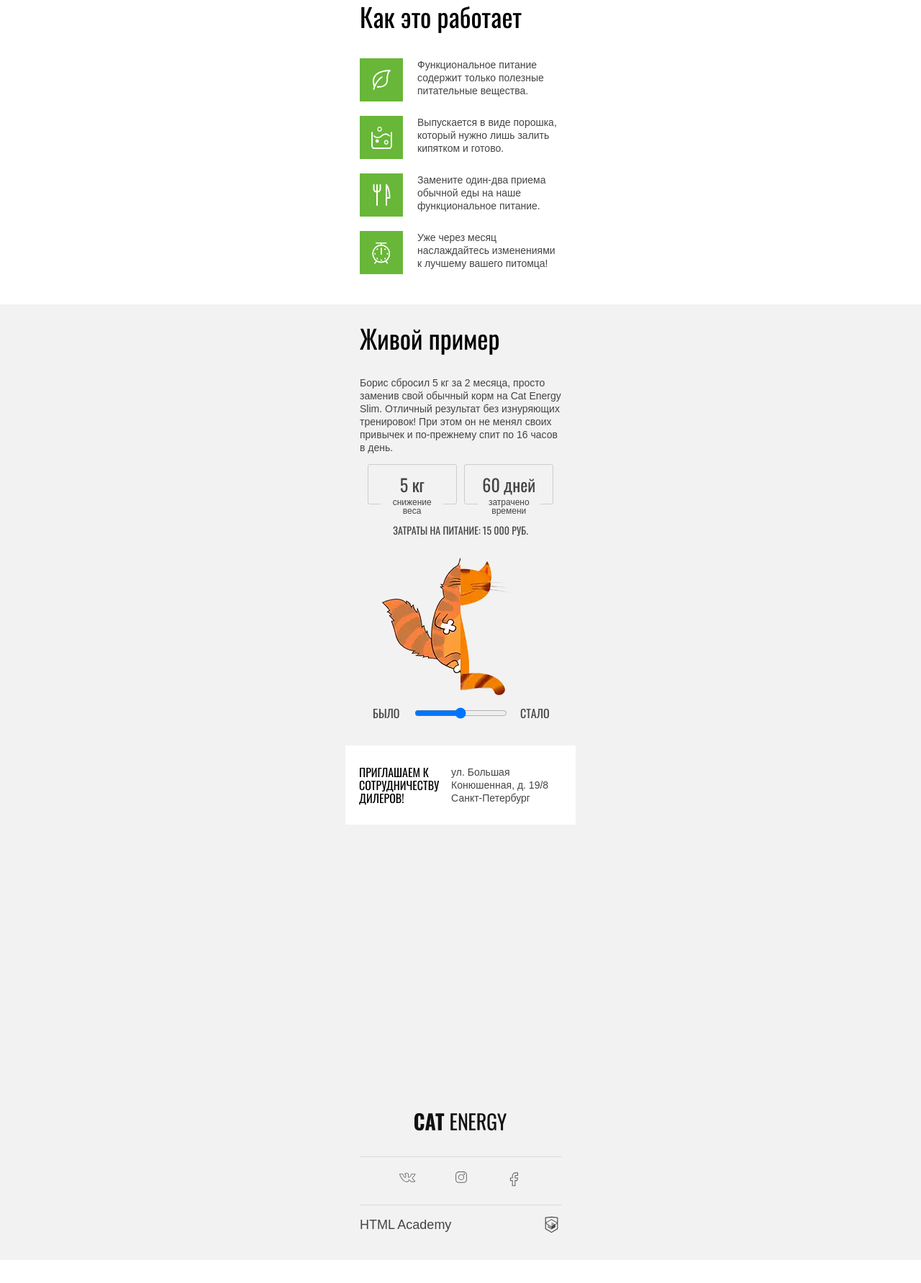
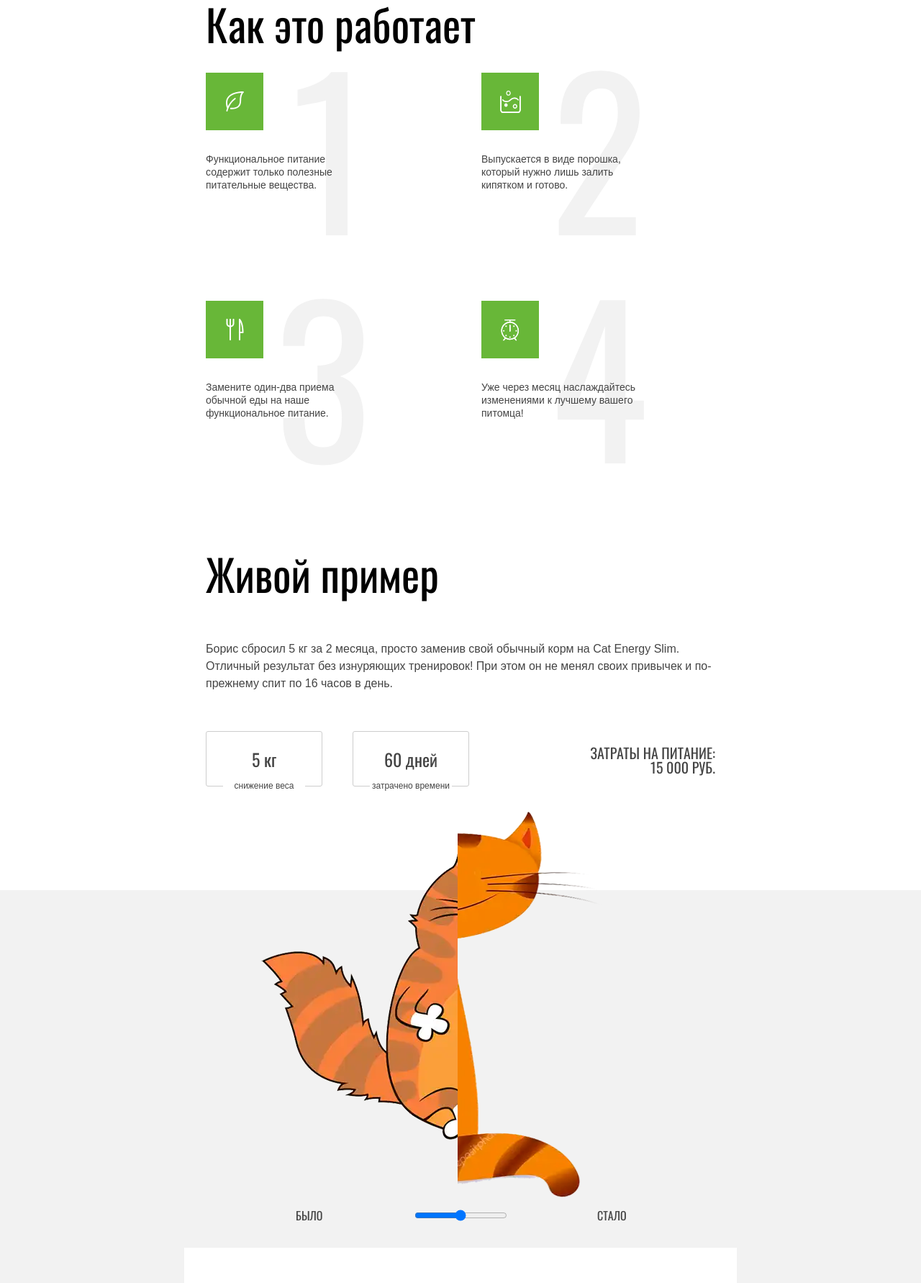
Before and after one commit to k0missar/catEnergy, a website: page source/index.html in a window 1280 px wide. Shown: the part 1557-3340 px from the top of the page at 72% size. Before the commit the page ends 3308 px from the top, so only its background shows below. Drawn offline with nearby package versions, Linux system fonts and the light colour scheme; files that its build step writes are made by us from their sources.

Commit message:
Слайдер до/после оптимизирован под планшет. index.html оптимизирован под планшет. Часть кода вынесена в новые less блоки

```diff
--- a/source/index.html
+++ b/source/index.html
@@ -109,6 +109,7 @@
           <p class="example-cat__text">
             Борис сбросил 5 кг за 2 месяца, просто заменив свой обычный корм на Cat Energy Slim. Отличный результат без изнуряющих тренировок! При этом он не менял своих привычек и по-прежнему спит по 16 часов в день.
           </p>
+          <div class="example-cat__data">
             <ul class="example-cat__list">
               <li class="example-cat__item">5 кг</li>
               <li class="example-cat__item">60 дней</li>
@@ -116,12 +117,11 @@
             <p class="example-cat__commercial">
               Затраты на питание: 15 000 руб.
             </p>
+          </div>
           <div class="example-cat__slider">
             <div class="example-cat__block">
               <div class="example-cat__green-block"></div>
-              <div class="example-cat__yellow-block">
-                <img src="/img/cat-2-200.webp" alt="" class="example-cat__yellow-image">
-              </div>
+              <div class="example-cat__yellow-block"></div>
             </div>
             <div class="example-cat__controls">
               <label for="slide" class="example-cat__label">Было</label>
--- /dev/null
+++ b/source/less/block/body.less
@@ -0,0 +1,13 @@
+body {
+  .font-body();
+  color: @color-gray;
+  min-width: 320px;
+
+  @media (min-width: @tablet-width) {
+    min-width: @tablet-width;
+  }
+
+  @media (min-width: @desktop-width) {
+    min-width: @desktop-width;
+  }
+}
--- a/source/less/block/contact-info.less
+++ b/source/less/block/contact-info.less
@@ -4,16 +4,34 @@
   background-color: @color-white;
   width: 320px;
   margin: 0 auto;
+  @media (min-width: @tablet-width) {
+    display: flex;
+    justify-content: space-between;
+    width: 768px;
+    padding: 66px 71px 51px;
+  }
   &__title {
     .font-heading(@size: 16px; @height: 18px);
     text-transform: uppercase;
+    @media (min-width: @tablet-width) {
+      width: 171px;
+      .font-heading(@size: 20px; @height: 21px);
+    }
   }
   &__adress {
     margin: 0;
+    @media (min-width: @tablet-width) {
+      width: 159px;
+      text-align: right;
+      .font-body(@size: 16px; @height: 20px);
+    }
   }
   &__maps {
     margin: 0 auto;
     width: 320px;
     height: 362px;
+    @media (min-width: @tablet-width) {
+      width: 768px;
+    }
   }
 }
--- a/source/less/block/example-cat.less
+++ b/source/less/block/example-cat.less
@@ -2,14 +2,40 @@
   padding-top: 27px;
   background-color: @color-white-light;
   padding-bottom: 25px;
+  @media (min-width: @tablet-width) {
+    background-image: linear-gradient(to bottom, @color-white 50%, @color-white-light 50%);
+    //width: 708px;
+    //margin: 0 auto;
+  }
   &__title {
     margin-bottom: 33px;
+    @media (min-width: @tablet-width) {
+      .font-heading(@size: 60px; @height: 60px);
+      margin-bottom: 63px;
+    }
+  }
+  &__text {
+    @media (min-width: @tablet-width) {
+      .font-body(@size: 16px; @height: 24px);
+      margin-bottom: 54px;
+    }
+  }
+  &__data {
+    @media (min-width: @tablet-width) {
+      display: flex;
+      justify-content: space-between;
+    }
   }
   &__list {
     display: flex;
     justify-content: space-evenly;
     position: relative;
     margin-bottom: 26px;
+    :first-of-type {
+      @media (min-width: @tablet-width) {
+        margin-right: 42px;
+      }
+    }
     :first-of-type::after {
       content: "снижение\0a веса";
       position: absolute;
@@ -19,6 +45,12 @@
       background-color: @color-white-light;
       text-align: center;
       bottom: -15px;
+      @media (min-width: @tablet-width) {
+        width: 114px;
+        content: "снижение веса";
+        background-color: @color-white;
+        bottom: -5px;
+      }
     }
     :last-of-type::after {
       content: "затрачено времени";
@@ -28,10 +60,14 @@
       background-color: @color-white-light;
       text-align: center;
       bottom: -15px;
+      @media (min-width: @tablet-width) {
+        width: 114px;
+        background-color: @color-white;
+        bottom: -5px;
+      }
     }
   }
   &__item {
-    //position: relative;
     display: flex;
     justify-content: center;
     align-items: center;
@@ -40,11 +76,20 @@
     width: 124px;
     height: 56px;
     .font-body(@family: 'Oswald'; @size: 24px; @height: 24px);
+    @media (min-width: @tablet-width) {
+      width: 162px;
+      height: 77px;
+    }
   }
   &__commercial {
     .font-body(@family: 'Oswald', serif; @height: 20px);
     text-transform: uppercase;
     text-align: center;
+    @media (min-width: @tablet-width) {
+      width: 174px;
+      text-align: right;
+      .font-body(@family: 'Oswald', serif; @size: 20px; @height: 20px);
+    }
   }
   /* &__slide {
     display: inline-block;
@@ -70,12 +115,22 @@
   &__block {
     display: flex;
     position: relative;
+    @media (min-width: @tablet-width) {
+      width: 700px;
+      height: 550px;
+    }
   }
   &__green-block {
     width: 140px;
     height: 210px;
     //background-color: @color-green;
     background-image: url(/img/cat-1-280.webp);
+    background-repeat: no-repeat;
+    @media (min-width: @tablet-width) {
+      width: 700px;
+      height: 550px;
+      background-image: url(/img/cat-1-708.webp);
+    }
   }
   &__yellow-block {
     position: relative;
@@ -83,6 +138,16 @@
     width: 140px;
     height: 210px;
     //background-color: #ffd700;
+    background-image: url(/img/cat-2-200.webp);
+    background-size: 280px 200px;
+    background-position: bottom right;
+    background-repeat: no-repeat;
+    @media (min-width: @tablet-width) {
+      width: 700px;
+      height: 550px;
+      background-image: url(/img/cat-2-708.webp);
+      background-size: 700px 550px;
+    }
   }
   &__yellow-image {
     position: absolute;
--- /dev/null
+++ b/source/less/block/footer.less
@@ -0,0 +1,3 @@
+.page__footer {
+  background-color: @color-white-light;
+}
--- /dev/null
+++ b/source/less/block/header.less
@@ -0,0 +1,12 @@
+.header {
+  @media (min-width: @tablet-width) {
+    display: flex;
+    justify-content: space-around;
+    width: @tablet-width;
+    margin: 0 auto;
+  }
+  @media (min-width: @desktop-width) {
+    width: @desktop-width;
+    justify-content: space-between;
+  }
+}
--- /dev/null
+++ b/source/less/block/other-info.less
@@ -0,0 +1,54 @@
+.other-info {
+  margin: 0 auto;
+  width: 280px;
+  padding: 39px 0 22px;
+  @media (min-width: @tablet-width) {
+    width: 768px;
+    display: flex;
+    justify-content: space-between;
+    align-items: center;
+    padding: 60px 30px 66px;
+  }
+  &__logo {
+    display: block;
+    border-bottom: 1px solid @color-white-silver;
+    padding-bottom: 32px;
+    text-align: center;
+    @media (min-width: @tablet-width) {
+      border-bottom: none;
+      padding-bottom: 0;
+    }
+  }
+  &__social-icon {
+    display: flex;
+    justify-content: space-evenly;
+    align-items: center;
+    padding: 20px 0;
+    border-bottom: 1px solid @color-white-silver;
+    @media (min-width: @tablet-width) {
+      width: 129px;
+      justify-content: space-between;
+      align-items: center;
+      border-bottom: none;
+      padding: 0;
+    }
+  }
+  &__soc-link {
+    display: block;
+  }
+  &__developer {
+    display: flex;
+    justify-content: space-between;
+    align-items: center;
+  }
+  &__dev-text {
+    .font-body(@size: 18px);
+    color: @color-gray;
+    @media (min-width: @tablet-width) {
+      margin-right: 22px;
+    }
+  }
+  svg path {
+    fill: @color-gray;
+  }
+}
--- a/source/less/block/promo.less
+++ b/source/less/block/promo.less
@@ -1,15 +1,33 @@
 .promo {
   width: 280px;
   margin: 27px auto 42px;
+  @media (min-width: @tablet-width) {
+    width: 708px;
+  }
   &__title {
     margin-bottom: 38px;
+    @media (min-width: @tablet-width) {
+      .font-heading(@size: 60px; @height: 60px);
+    }
   }
   &__list {
-
+    @media (min-width: @tablet-width) {
+      display: grid;
+      grid-template-columns: 230px 230px;
+      grid-template-rows: 280px;
+      grid-auto-rows: 280px;
+      gap: 37px 153px;
+      counter-reset: example 0;
+    }
   }
   &__item {
     display: flex;
     margin-bottom: 20px;
+    @media (min-width: @tablet-width) {
+      flex-direction: column;
+      justify-content: start;
+      position: relative;
+    }
   }
   &__picture {
     display: flex;
@@ -18,9 +36,30 @@
     min-width: 60px;
     min-height: 60px;
     background-color: @color-green;
+    @media (min-width: @tablet-width) {
+      width: 80px;
+      height: 80px;
+      margin-bottom: 31px;
+    }
   }
   &__text {
     margin: 0;
     margin-left: 20px;
+    @media (min-width: @tablet-width) {
+      margin-left: 0;
+    }
   }
 }
+
+@media (min-width: @tablet-width) {
+  .promo__item::after {
+    counter-increment: example 1;
+    content: counter(example);
+    position: absolute;
+    right: 0;
+    top: -40px;
+    .font-body(@family: 'Oswald', serif; @size: 280px; @height: 280px);
+    color: @color-white-light;
+    z-index: -1;
+  }
+}
--- /dev/null
+++ b/source/less/default-settings.less
@@ -0,0 +1,50 @@
+* {
+  box-sizing: border-box;
+}
+
+html,
+body {
+  margin: 0px;
+  padding: 0px;
+}
+
+h1 {
+  margin: 0;
+  padding: 0;
+  .font-heading();
+  color: @color-white;
+}
+
+h2 {
+  margin: 0;
+  padding: 0;
+  .font-heading();
+  color: @color-black;
+}
+
+ul {
+  margin: 0;
+  padding: 0;
+  list-style: none;
+}
+
+.visually-hidden {
+  position: absolute;
+  width: 1px;
+  height: 1px;
+  margin: -1px;
+  border: 0;
+  padding: 0;
+  white-space: nowrap;
+  clip-path: inset(100%);
+  clip: rect(0 0 0 0);
+  overflow: hidden;
+}
+
+.wrapper {
+  width: 280px;
+  margin: 0 auto;
+  @media (min-width: @tablet-width) {
+    width: 708px;
+  }
+}
--- a/source/less/style.less
+++ b/source/less/style.less
@@ -1,4 +1,4 @@
-// Начните писать стили здесь
+// Подключаемые шрифты
 @font-face {
   font-family: "Oswald";
   src: url("../fonts/oswaldregular.woff2") format("woff2"),
@@ -17,86 +17,14 @@
   font-display: swap;
 }
 
-//Стандрат
-* {
-  box-sizing: border-box;
-}
-
-html,
-body {
-  margin: 0px;
-  padding: 0px;
-}
-
-body {
-  .font-body();
-  color: @color-gray;
-  min-width: 320px;
-
-  @media (min-width: @tablet-width) {
-    min-width: @tablet-width;
-  }
-
-  @media (min-width: @desktop-width) {
-    min-width: @desktop-width;
-  }
-}
-
-h1 {
-  margin: 0;
-  padding: 0;
-  .font-heading();
-  color: @color-white;
-}
-
-h2 {
-  margin: 0;
-  padding: 0;
-  .font-heading();
-  color: @color-black;
-}
-
-ul {
-  margin: 0;
-  padding: 0;
-  list-style: none;
-}
-
-.visually-hidden {
-  position: absolute;
-  width: 1px;
-  height: 1px;
-  margin: -1px;
-  border: 0;
-  padding: 0;
-  white-space: nowrap;
-  clip-path: inset(100%);
-  clip: rect(0 0 0 0);
-  overflow: hidden;
-}
-
-.wrapper {
-  width: 280px;
-  margin: 0 auto;
-}
+//Переменные, шаблоны, общие стили
+@import 'variables.less'; // Переменные
+@import 'templates.less'; // Готовые шаблоны
+@import 'default-settings.less'; // Общие обнуляющие стили и т.п.
 
 // Блоки
-//Шапка
-.header {
-  @media (min-width: @tablet-width) {
-    display: flex;
-    justify-content: space-around;
-    width: @tablet-width;
-    margin: 0 auto;
-  }
-  @media (min-width: @desktop-width) {
-    width: @desktop-width;
-    justify-content: space-between;
-  }
-}
-
-@import 'variables.less'; // Переменные
-@import 'templates.less'; // Готовые шаблоны
+@import 'block/body.less'; // Body
+@import 'block/header.less'; // Шапка
 @import 'block/logo.less'; // Логотипы
 @import 'block/main-nav.less'; // Меню
 @import 'block/button.less'; // Кнопка
@@ -105,47 +33,8 @@ ul {
 @import 'block/promo.less'; // Промо материалы
 @import 'block/example-cat.less'; // Живой пример
 @import 'block/contact-info.less'; // Контактная информация
-
-
-
-//Подвал
-.page__footer {
-  background-color: @color-white-light;
-}
-
-// Другая информация
-.other-info {
-  margin: 0 auto;
-  width: 280px;
-  padding: 39px 0 22px;
-  &__logo {
-    display: block;
-    border-bottom: 1px solid @color-white-silver;
-    padding-bottom: 32px;
-    text-align: center;
-  }
-  &__social-icon {
-    display: flex;
-    justify-content: space-evenly;
-    padding: 20px 0;
-    border-bottom: 1px solid @color-white-silver;
-  }
-  &__soc-link {
-    display: block;
-  }
-  &__developer {
-    display: flex;
-    justify-content: space-between;
-    align-items: center;
-  }
-  &__dev-text {
-    .font-body(@size: 18px);
-    color: @color-gray;
-  }
-  svg path {
-    fill: @color-gray;
-  }
-}
+@import 'block/other-info.less'; // Другая информация
+@import 'block/footer.less'; // Футер
 
 
 //Каталог продукции
```
Also changed, not shown: source/js/main.js (+17 -6 lines), source/img/cat-1-708.webp (added), source/img/cat-2-708.webp (added). Lines whose indentation alone changed are shown as unchanged.
